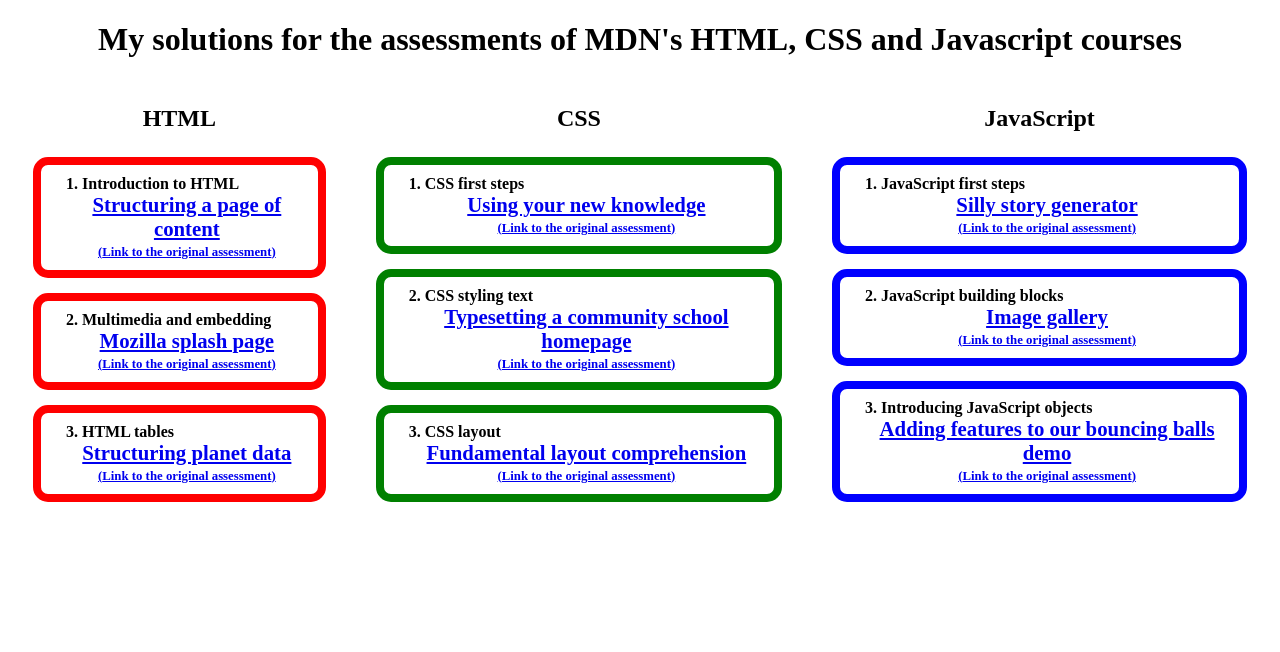
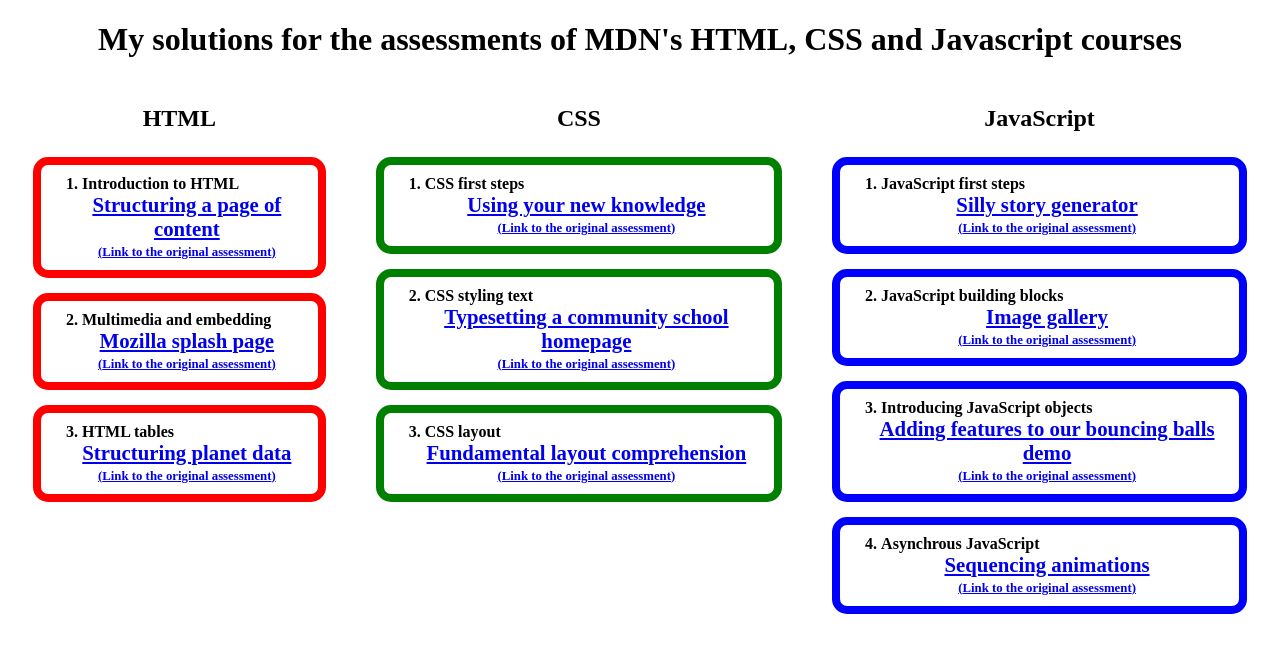
Before and after one commit to johnrjervis/mdn-assessments, a plain HTML site: page index.html in a window 1280 px wide. Drawn offline with Linux system fonts and the light colour scheme.

Commit message:
Updated index with link to async solution

```diff
--- a/index.html
+++ b/index.html
@@ -70,6 +70,11 @@
             <a href="09-introducing-javascript-objects/index.html">Adding features to our bouncing balls demo</a>
             <a href="https://developer.mozilla.org/en-US/docs/Learn/JavaScript/Objects/Adding_bouncing_balls_features">Link to the original assessment</a>
           </li>
+          <li>
+            Asynchrous JavaScript
+            <a href="10-asynchronous-javascript/index.html">Sequencing animations</a>
+            <a href="https://developer.mozilla.org/en-US/docs/Learn/JavaScript/Asynchronous/Sequencing_animations">Link to the original assessment</a>
+          </li>
         </ol>
       </section>
 
```
